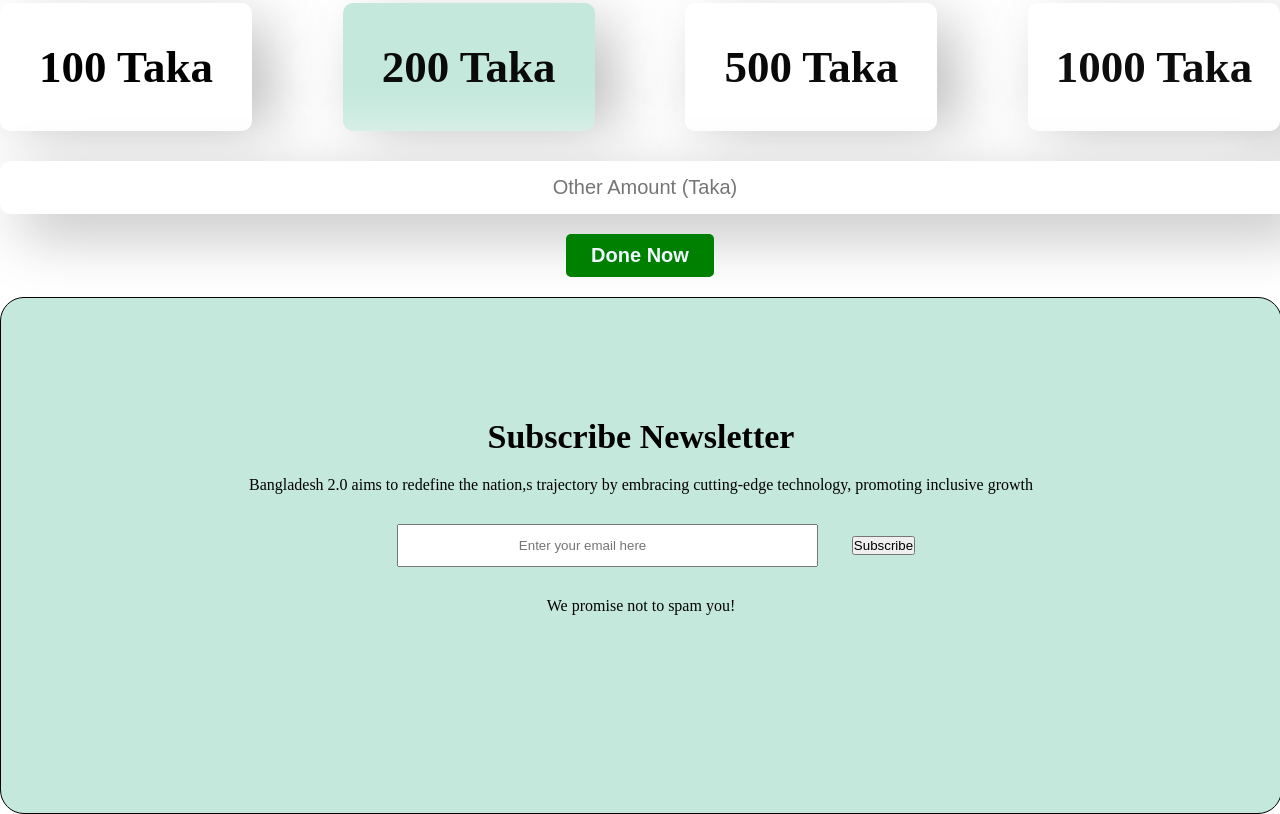
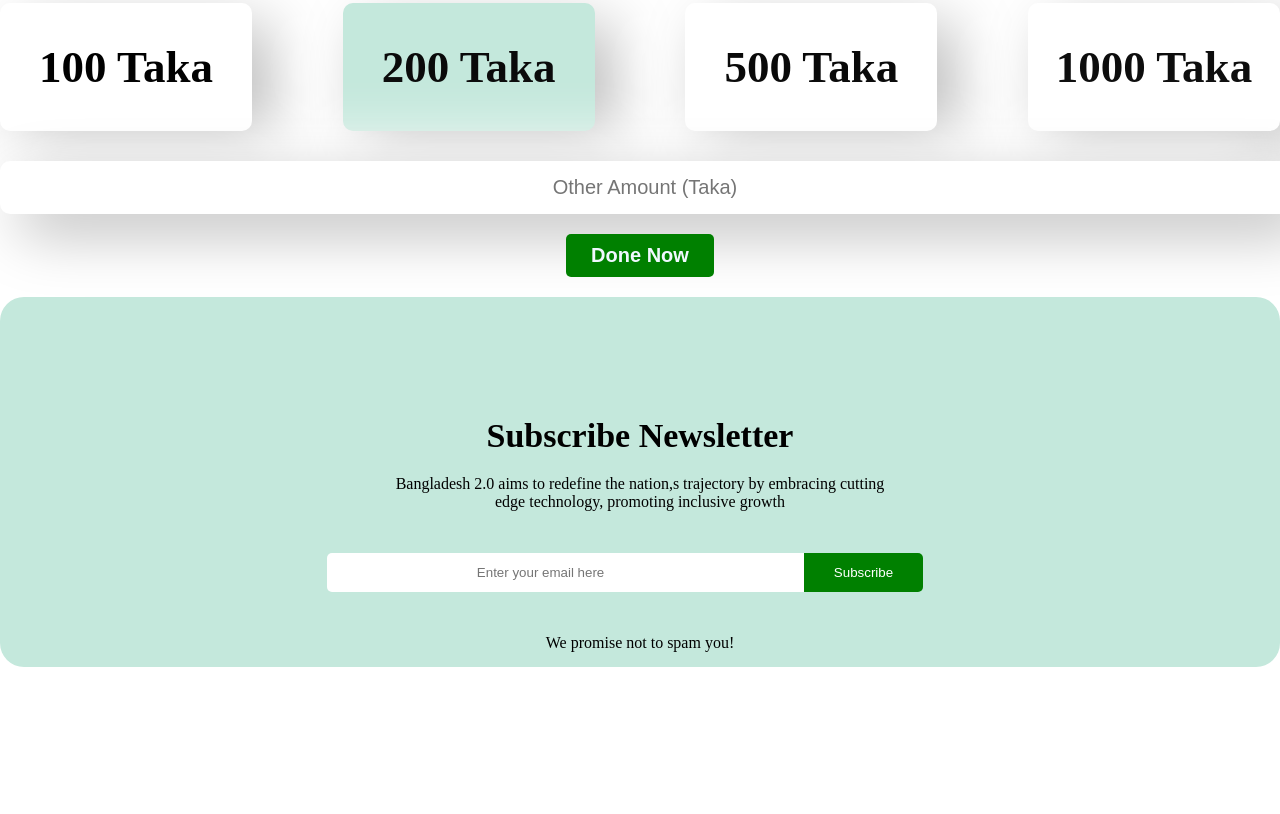
Before and after one commit to Tanvir4147/Assingmen101, a plain HTML site: page index.html in a window 1280 px wide. Shown: the part 2291-3105 px from the top of the page. After the commit the page ends 2958 px from the top, so only its background shows below. Drawn offline with Linux system fonts and the light colour scheme.

Commit message:
new file

```diff
--- a/index.html
+++ b/index.html
@@ -104,10 +104,10 @@
             <div class="News-letter">
                <div class="margin">
                 <h1>Subscribe Newsletter</h1>
-                <p>Bangladesh 2.0 aims to redefine the nation,s trajectory by embracing cutting-edge technology, promoting inclusive growth</p>
+                <p>Bangladesh 2.0 aims to redefine the nation,s trajectory by embracing cutting<br>edge technology, promoting inclusive growth</p>
                 <div class="inputfill">
-                    <input type="text" placeholder="Enter your email here">
-                    <button>Subscribe</button>
+                    <input class="plase-input"type="text" placeholder="Enter your email here">
+                    <button class="submit-btn">Subscribe</button>
                 </div>
                 <p>We promise not to spam you!</p>
                </div>
--- a/style.css
+++ b/style.css
@@ -317,8 +317,8 @@ background-color: rgb(237, 212, 179);
 /* Subscribe Newsletter */
 .News-letter{
     width: 1280px;
-    height: 395px;
-    border: 1px solid;
+    height: 250px;
+
     margin: 0px auto;
     background-color: rgb(196, 232, 220);
     border-radius: 24px;
@@ -330,7 +330,30 @@ background-color: rgb(237, 212, 179);
     font-size: 34px;
    margin-bottom: 20px;
 }
-.inputfill input{
+.inputfill{
+    display: flex;
+    justify-content: center;
+    align-items: center;
+    margin: 10px 0px;
+}
+
+.inputfill {
      margin: 30px;
-     padding: 12px 120px;
+     padding: 12px 150px;
+     border: none;
+     margin-left:0px ;
 }
+.submit-btn{
+    margin-right: 0px;
+     padding: 12px 30px ;
+     border: none;
+     color: #ffffff;
+     background-color: green;
+     border-radius: 0px 5px 5px 0px;
+}
+.plase-input{
+    padding: 12px 150px;
+    border: none;
+    border-radius: 5px 0px  0px 5px;
+
+}
```
